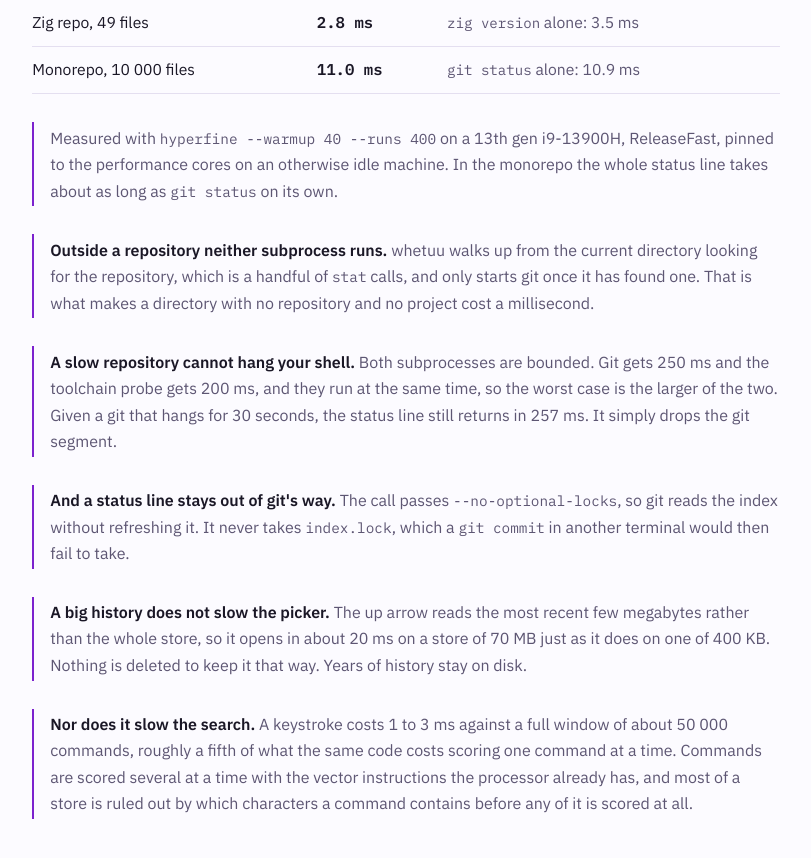
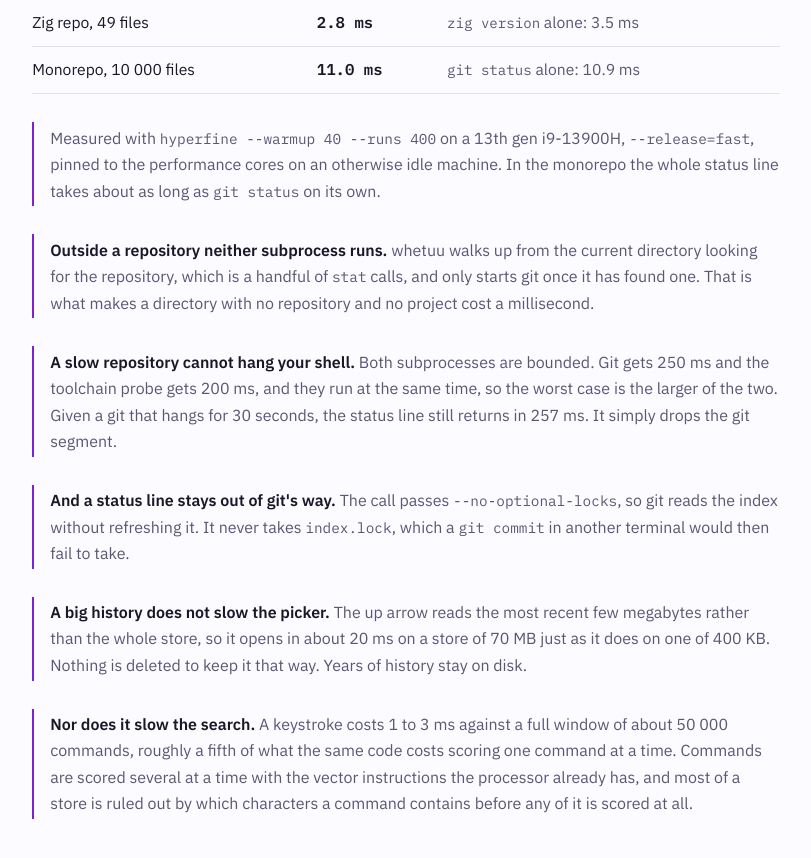
Before and after one commit to yamafaktory/whetuu, a plain HTML site: page docs/index.html in a window 1280 px wide. Shown: the part 7620-8478 px from the top of the page, without its empty margins (234-1045 px from the left). Drawn offline with Linux system fonts and the light colour scheme.

```diff
--- a/docs/index.html
+++ b/docs/index.html
@@ -620,7 +620,7 @@
       </tbody>
     </table>
   </div>
-  <p class="note">Measured with <code>hyperfine --warmup 40 --runs 400</code> on a 13th gen i9-13900H, ReleaseFast, pinned to the performance cores on an otherwise idle machine. In the monorepo the whole status line takes about as long as <code>git status</code> on its own.</p>
+  <p class="note">Measured with <code>hyperfine --warmup 40 --runs 400</code> on a 13th gen i9-13900H, <code>--release=fast</code>, pinned to the performance cores on an otherwise idle machine. In the monorepo the whole status line takes about as long as <code>git status</code> on its own.</p>
   <p class="note"><b>Outside a repository neither subprocess runs.</b> whetuu walks up from the current directory looking for the repository, which is a handful of <code>stat</code> calls, and only starts git once it has found one. That is what makes a directory with no repository and no project cost a millisecond.</p>
   <p class="note"><b>A slow repository cannot hang your shell.</b> Both subprocesses are bounded. Git gets 250 ms and the toolchain probe gets 200 ms, and they run at the same time, so the worst case is the larger of the two. Given a git that hangs for 30 seconds, the status line still returns in 257 ms. It simply drops the git segment.</p>
   <p class="note"><b>And a status line stays out of git's way.</b> The call passes <code>--no-optional-locks</code>, so git reads the index without refreshing it. It never takes <code>index.lock</code>, which a <code>git commit</code> in another terminal would then fail to take.</p>
```
Also changed, not shown: 15 other files.
